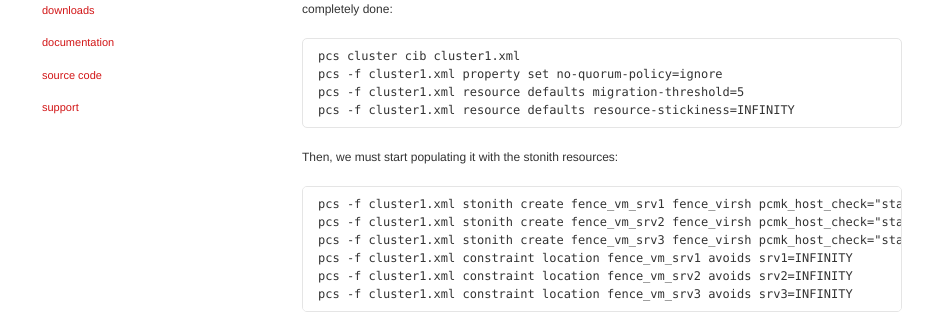
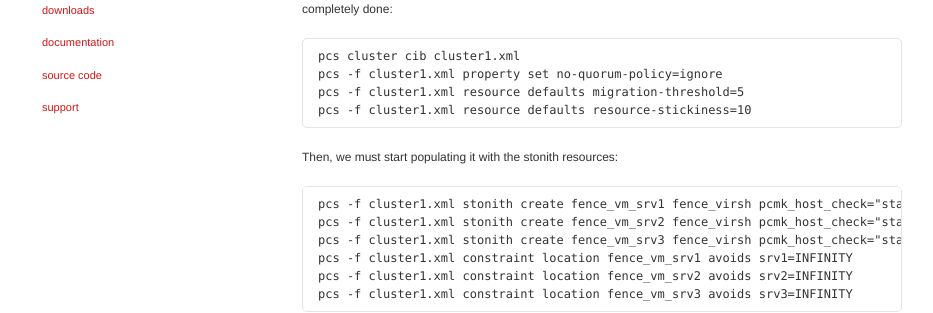
Before and after one commit to ClusterLabs/PAF, a Jekyll site: the page built from Quick_Start-CentOS-7.md, in a window 1280 px wide and 900 px high, scrolled down 3469 px. Shown: the part 211-524 px from the top of the window, without its empty margins (173-1106 px from the left). Built offline with Jekyll 4.4.1, drawn with Linux system fonts in a browser that asks for light colours.

Commit message:
Change default stickiness to 10
INFINITY goes on the way of "move" action. It forces to do a ban to do a
switchover.

````diff
--- a/Quick_Start-CentOS-7.md
+++ b/Quick_Start-CentOS-7.md
@@ -234,7 +234,7 @@ We will push to the cluster once we are completely done:
 pcs cluster cib cluster1.xml
 pcs -f cluster1.xml property set no-quorum-policy=ignore
 pcs -f cluster1.xml resource defaults migration-threshold=5
-pcs -f cluster1.xml resource defaults resource-stickiness=INFINITY
+pcs -f cluster1.xml resource defaults resource-stickiness=10
 ```
 
 Then, we must start populating it with the stonith resources:
````
Also changed, not shown: Quick_Start-CentOS-6.md (+1 -1 lines).
